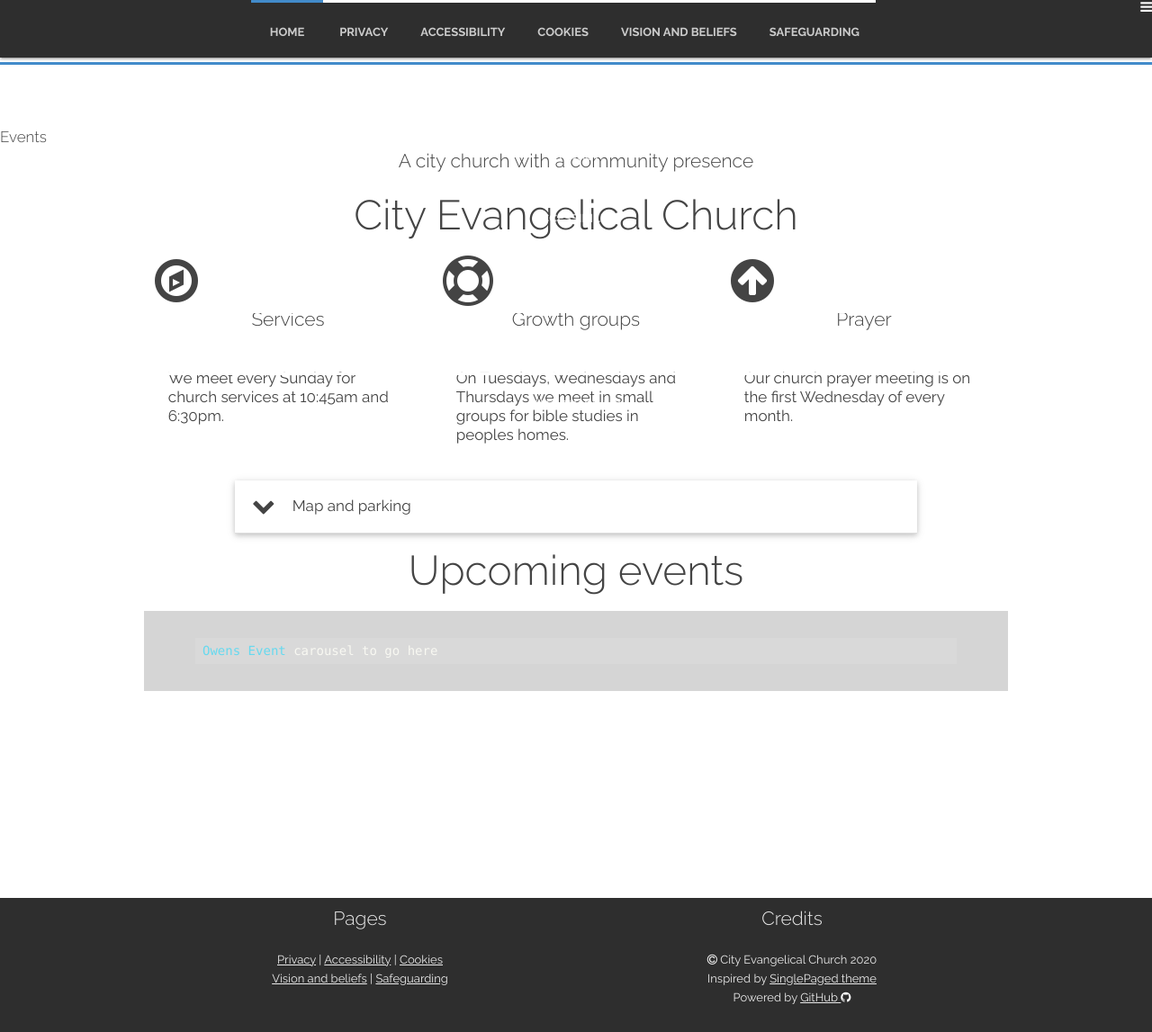
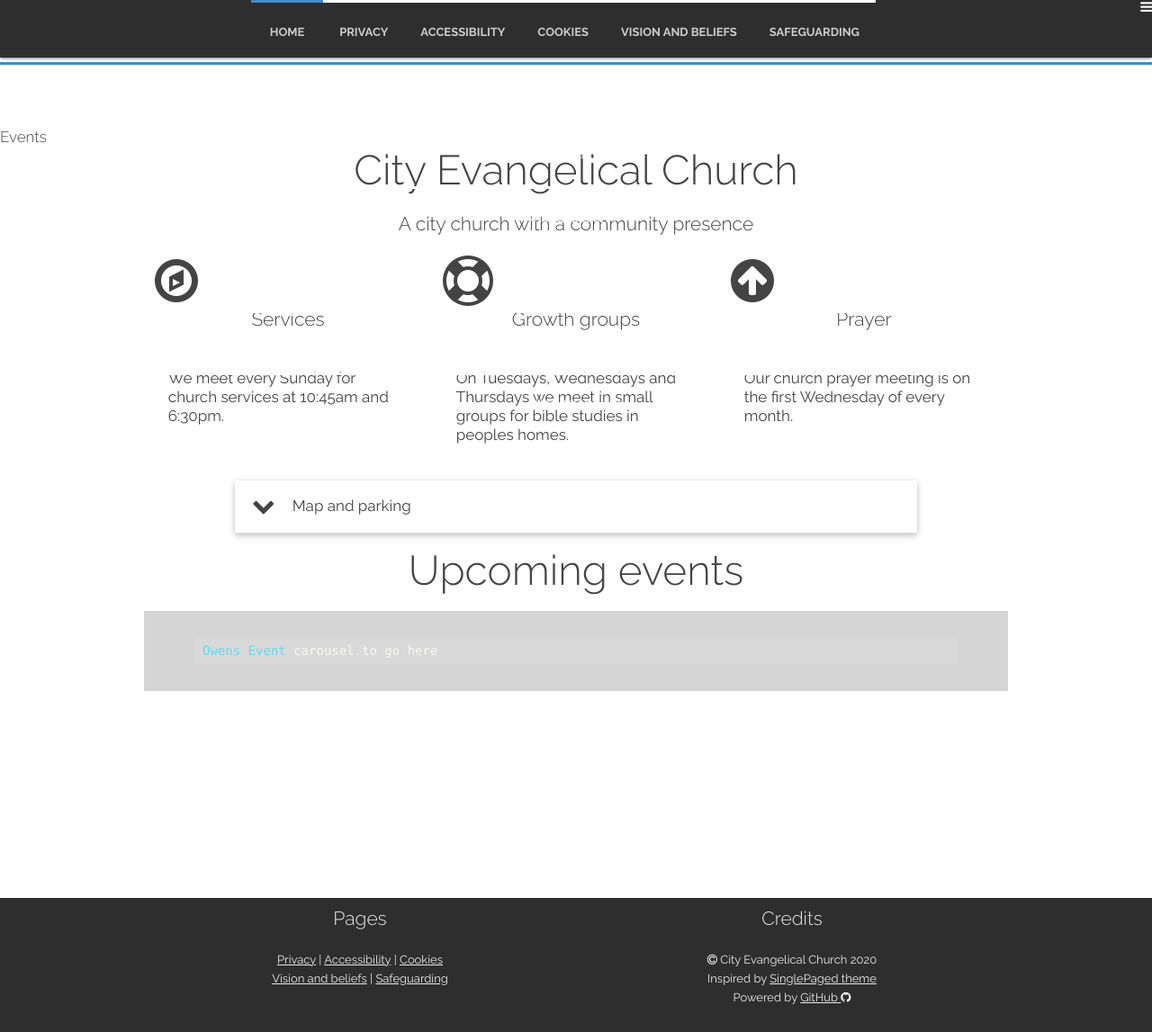
Before and after one commit to woodcock3/citychurch, a Jekyll site: the page built from _posts/2000-01-02-events.md, in a window 1280 px wide and 1147 px high. Shown: the whole window at 90% size. Built offline with Jekyll 4.4.1, drawn with Linux system fonts in a browser that asks for light colours; our own code applies the rules of GitHub Pages for plain Markdown files.

```diff
--- a/_posts/2000-01-02-events.md
+++ b/_posts/2000-01-02-events.md
@@ -5,9 +5,9 @@ color: white
 icon: cesium.png
 ---
 
+# City Evangelical Church
+
 #### A city church with a community presence
-
-# City Evangelical Church
 <div class="row features">
   <div class="col s12 m4 feature">
     <i class="fa fa-compass fa-4x">
```
